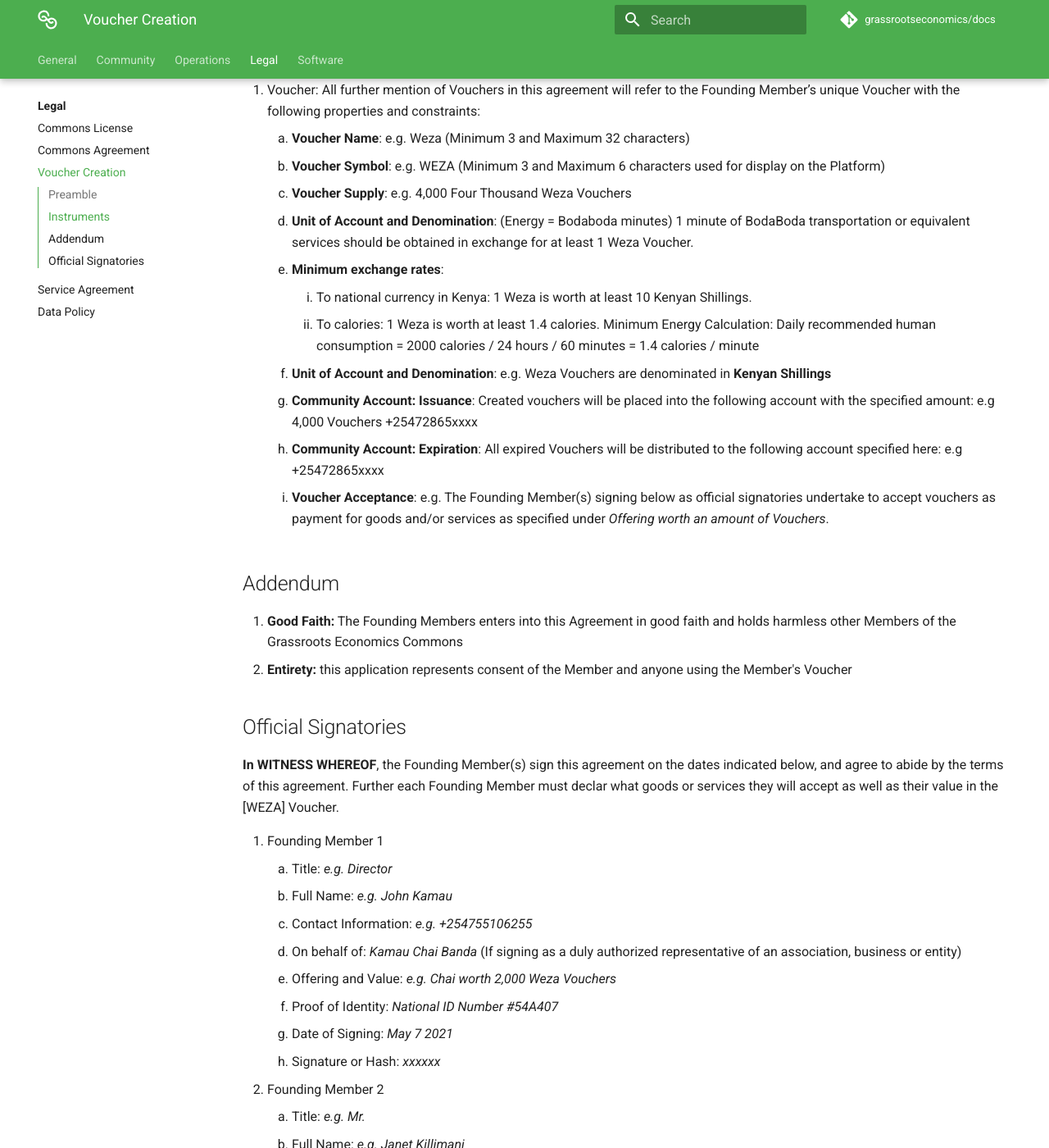
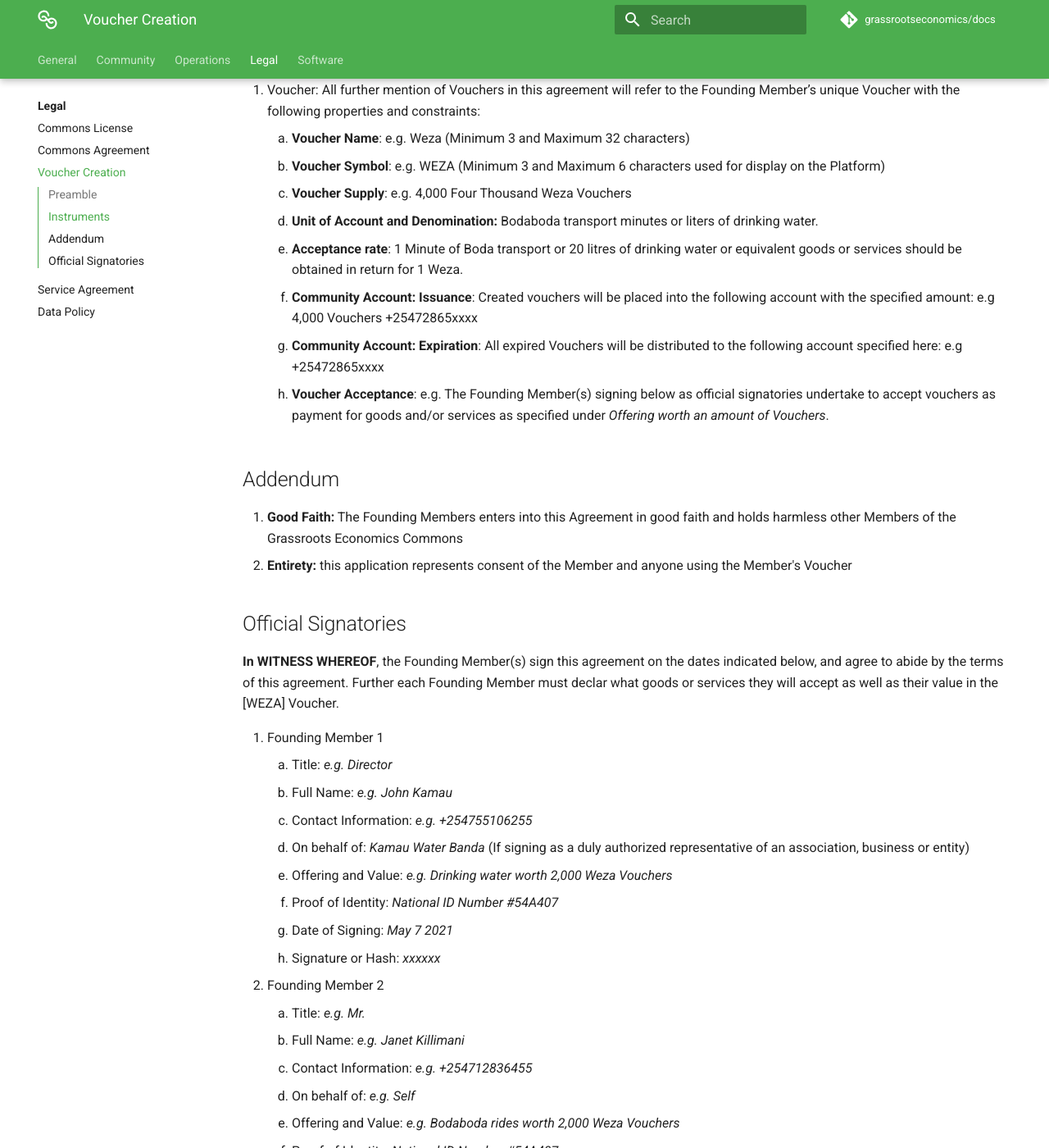
Before and after one commit to grassrootseconomics/docs.grassecon.org, an MkDocs documentation site: the page built from docs/legal/voucher.md, in a window 1280 px wide and 1400 px high, scrolled down 423 px. Shown: the whole window at 82% size. Built offline with MkDocs 1.6.1 and Material for MkDocs 9.7.7, drawn with Linux system fonts in a browser that asks for light colours; comment, search, counter and statistics services are not loaded.

Commit message:
unit of account edit

```diff
--- a/docs/legal/voucher.md
+++ b/docs/legal/voucher.md
@@ -13,11 +13,8 @@ I/We [Name/Association Name] _(herein called the Founding Member(s))_ hereby agr
     1. **Voucher Name**: e.g. Weza (Minimum 3 and Maximum 32 characters)
     1. **Voucher Symbol**: e.g. WEZA (Minimum 3 and Maximum 6 characters used for display on the Platform)
     1. **Voucher Supply**: e.g. 4,000 Four Thousand Weza Vouchers
-    1. **Unit of Account and Denomination**: (Energy = Bodaboda minutes) 1 minute of BodaBoda transportation or equivalent services should be obtained in exchange for at least 1 Weza Voucher.
-    1. **Minimum exchange rates**:
-        1. To national currency in Kenya: 1 Weza is worth at least 10 Kenyan Shillings.
-        1. To calories: 1 Weza is worth at least 1.4 calories. Minimum Energy Calculation: Daily recommended human consumption = 2000 calories / 24 hours / 60 minutes = 1.4 calories / minute
-    1. **Unit of Account and Denomination**: e.g. Weza Vouchers are denominated in **Kenyan Shillings**
+    1. **Unit of Account and Denomination:** Bodaboda transport minutes or liters of drinking water.
+    1. **Acceptance rate**: 1 Minute of Boda transport or 20 litres of drinking water or equivalent goods or services should be obtained in return for 1 Weza.
     1. **Community Account: Issuance**: Created vouchers will be placed into the following account with the specified amount: e.g 4,000 Vouchers +25472865xxxx
     1. **Community Account: Expiration**: All expired Vouchers will be distributed to the following account specified here: e.g +25472865xxxx
     1. **Voucher Acceptance**: e.g. The Founding Member(s) signing below as official signatories undertake to accept vouchers as payment for goods and/or services as specified under *Offering worth an amount of Vouchers*.
@@ -35,8 +32,8 @@ I/We [Name/Association Name] _(herein called the Founding Member(s))_ hereby agr
     1. Title: *e.g. Director*
     1. Full Name: *e.g. John Kamau*
     1. Contact Information: *e.g. +254755106255*
-    1. On behalf of: *Kamau Chai Banda* (If signing as a duly authorized representative of an association, business or entity)
-    1. Offering and Value: *e.g. Chai worth 2,000 Weza Vouchers*
+    1. On behalf of: *Kamau Water Banda* (If signing as a duly authorized representative of an association, business or entity)
+    1. Offering and Value: *e.g. Drinking water worth 2,000 Weza Vouchers*
     1. Proof of Identity: *National ID Number #54A407*
     1. Date of Signing: *May 7 2021*
     1. Signature or Hash: *xxxxxx*
```
Also changed, not shown: docs/legal/agreement.md (+3 -6 lines).
